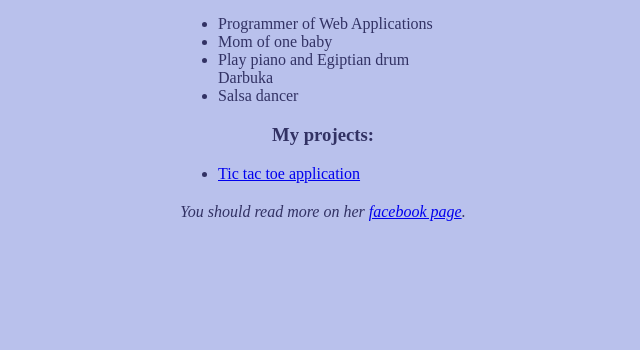
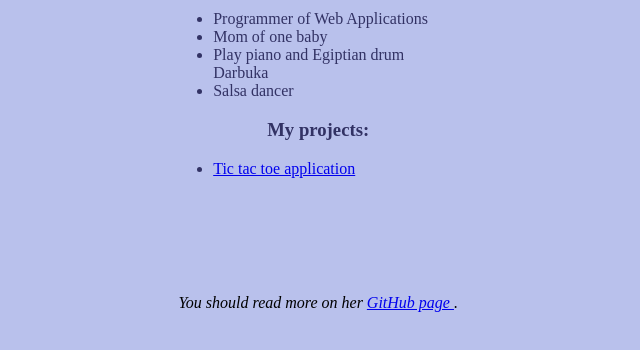
Before and after one commit to tsharon-byte/tsharon-byte.github.io, a plain HTML site: page index.html in a window 1280 px wide. Shown: the part 468-818 px from the top of the page, without its empty margins (317-957 px from the left). Drawn offline with Linux system fonts and the light colour scheme.

Commit message:
Исправлено расположение footer

```diff
--- a/index.html
+++ b/index.html
@@ -6,6 +6,7 @@
     <link rel="stylesheet" type="text/css" href="style.css"/>
 </head>
 <body>
+<section id="page">
     <main id="main">
         <div id="title">
             <h1>Tatyana Churkina</h1>
@@ -39,9 +40,17 @@
                        href="https://tsharon-byte.github.io/tic-tac-toe/">Tic tac toe application</a></li>
             </ul>
         </section>
-    <div id="link"><em>You should read more on her <a id="tribute-link" target="_blank"
-                                                      href="https://www.facebook.com/tatyana.sharonova.3">facebook
-        page</a>.</em></div>
     </main>
+    <footer>
+        <div id="link">
+            <em>You should read more on her
+                <a id="tribute-link" target="_blank"
+                   href="https://github.com/tsharon-byte">
+                    GitHub page
+                </a>.
+            </em>
+        </div>
+    </footer>
+</section>
 </body>
 </html>
--- a/style.css
+++ b/style.css
@@ -1,13 +1,20 @@
-
 body {
     background-color: rgb(185, 193, 236);
+}
+
+#page {
+    display: grid;
+    text-align: center;
+    width: 98vw;
+    height: 98vh;
+    grid-template-areas: "main" "foot";
+    grid-template-rows: 1fr 30px;
 }
 
 #main {
     color: rgb(50, 50, 100);
     margin: 0 10vw 0 10vw;
-    text-align: center;
-    height: 100vh;
+    grid-area: main;
 }
 
 img {
@@ -28,5 +35,5 @@ ul {
 }
 
 #link {
-    margin: 20px auto 0 auto;
+    grid-area: foot;
 }
```
Lines whose indentation alone changed are shown as unchanged.
